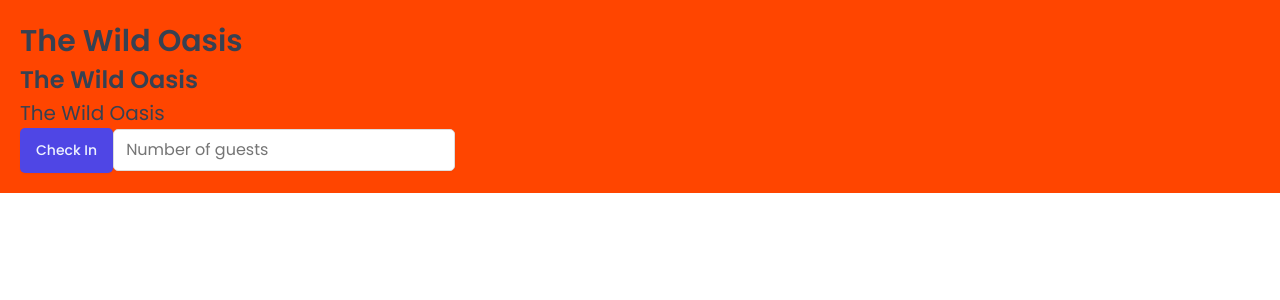
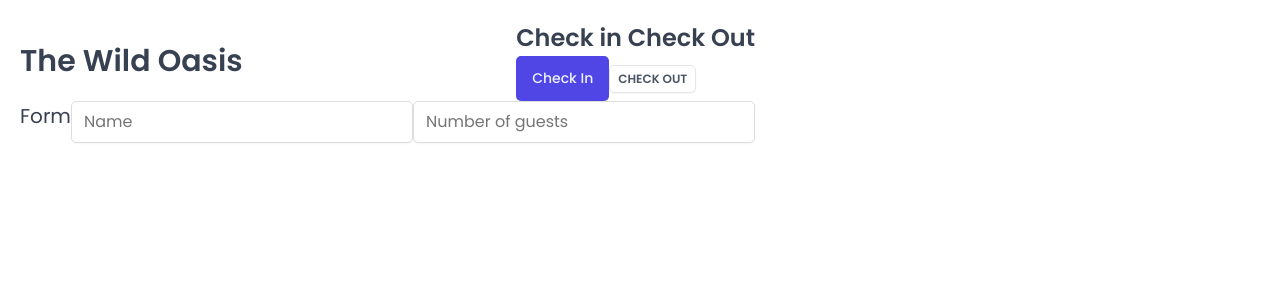
Before and after one commit to Oluwa-Laughter/wild-oasis, a React (Vite) app: page / in a window 1280 px wide. Shown: the top 300 px of the page. Built offline with nearby package versions, Linux system fonts and the light colour scheme; a web font is replaced by a local one.

Commit message:
working with more reusable components

```diff
--- a/src/App.jsx
+++ b/src/App.jsx
@@ -3,9 +3,9 @@
 import Button from "./ui/Button";
 import Input from "./ui/Input";
 import Heading from "./ui/Heading";
+import Row from "./ui/Row";
 
 const StyledApp = styled.div`
-  background-color: orangered;
   padding: 20px;
 `;
 
@@ -13,15 +13,31 @@
   return (
     <>
       <GlobalStyles />
+      <Row>
+        <StyledApp>
+          <Row type="horizontal">
+            <Heading as="h1">The Wild Oasis</Heading>
 
-      <StyledApp>
-        <Heading as="h1">The Wild Oasis</Heading>
-        <Heading as="h2">The Wild Oasis</Heading>
-        <Heading as="h3">The Wild Oasis</Heading>
-        <Button>Check In</Button>
+            <div>
+              <Heading as="h2">Check in Check Out</Heading>
+              <Button variation="primary" size="medium">
+                Check In
+              </Button>
+              <Button variation="secondary" size="small">
+                Check Out
+              </Button>
+            </div>
+          </Row>
 
-        <Input type="number" placeholder="Number of guests" />
-      </StyledApp>
+          <Row>
+            <Heading as="h3">Form</Heading>
+            <form>
+              <Input type="text" placeholder="Name" />
+              <Input type="number" placeholder="Number of guests" />
+            </form>
+          </Row>
+        </StyledApp>
+      </Row>
     </>
   );
 }
--- a/src/ui/Button.jsx
+++ b/src/ui/Button.jsx
@@ -49,19 +49,18 @@
 };
 
 const Button = styled.button`
-  font-size: 1.4rem;
-  padding: 1.2rem 1.6rem;
-  font-weight: 500;
   border: none;
   border-radius: var(--border-radius-sm);
-  background-color: var(--color-brand-600);
-  color: var(--color-brand-50);
-  cursor: pointer;
   box-shadow: var(--shadow-sm);
 
-  &:hover {
-    background-color: var(--color-brand-700);
-  }
+  ${(props) => variations[props.variation]}
+
+  ${(props) => sizes[props.size]}
 `;
 
+Button.defaultProps = {
+  variation: "primary",
+  size: "medium",
+};
+
 export default Button;
--- /dev/null
+++ b/src/ui/Row.jsx
@@ -0,0 +1,25 @@
+import styled, { css } from "styled-components";
+
+const Row = styled.div`
+  display: flex;
+
+  ${(props) =>
+    props.type === "horizontal" &&
+    css`
+      justify-content: space-between;
+      align-items: center;
+    `}
+
+  ${(props) =>
+    props.type === "vertical" &&
+    css`
+    flex-direction: column:
+    gap:1.6rem;
+  `}
+`;
+
+Row.defaultProps = {
+  type: "vertical",
+};
+
+export default Row;
```
